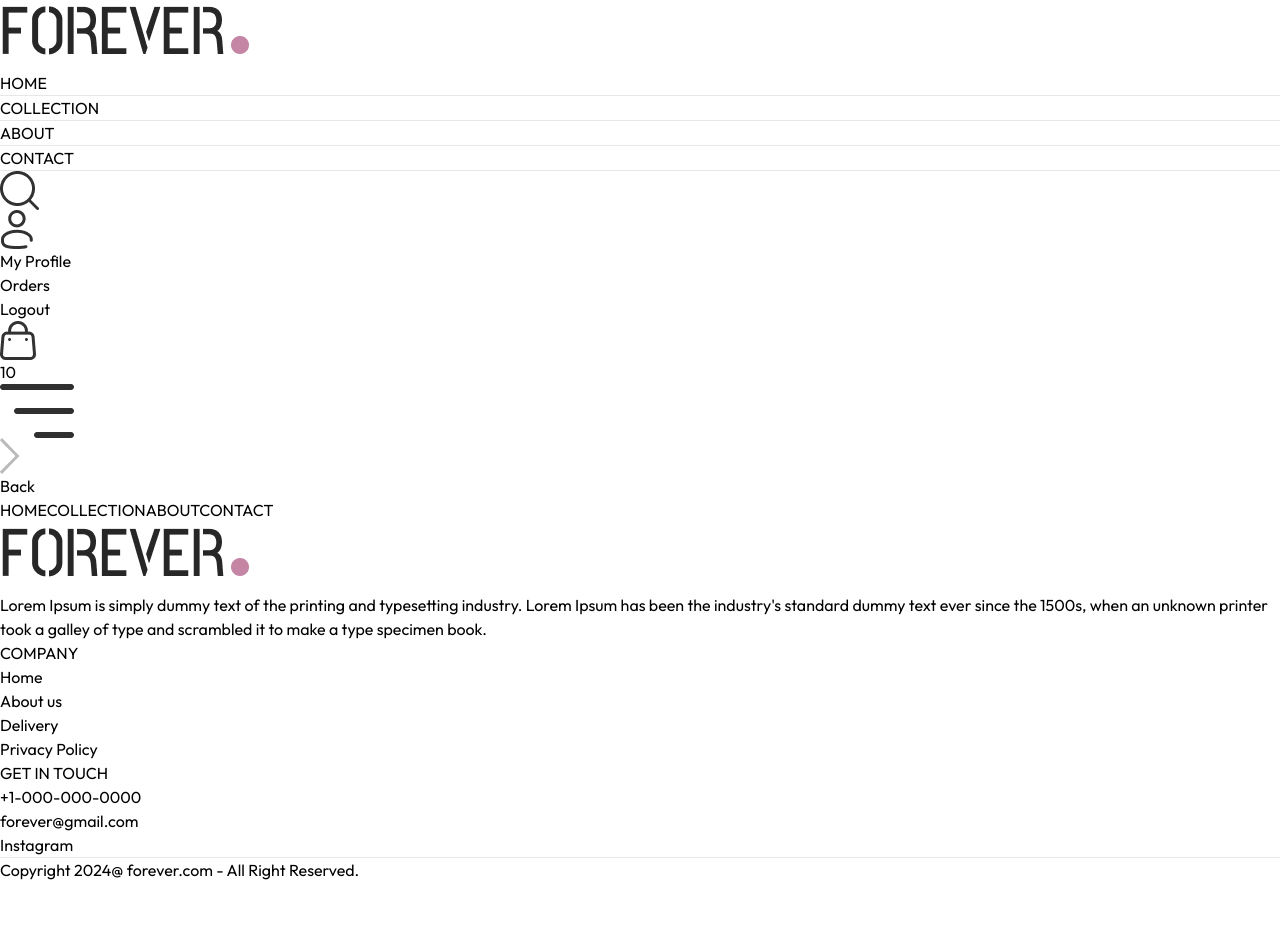
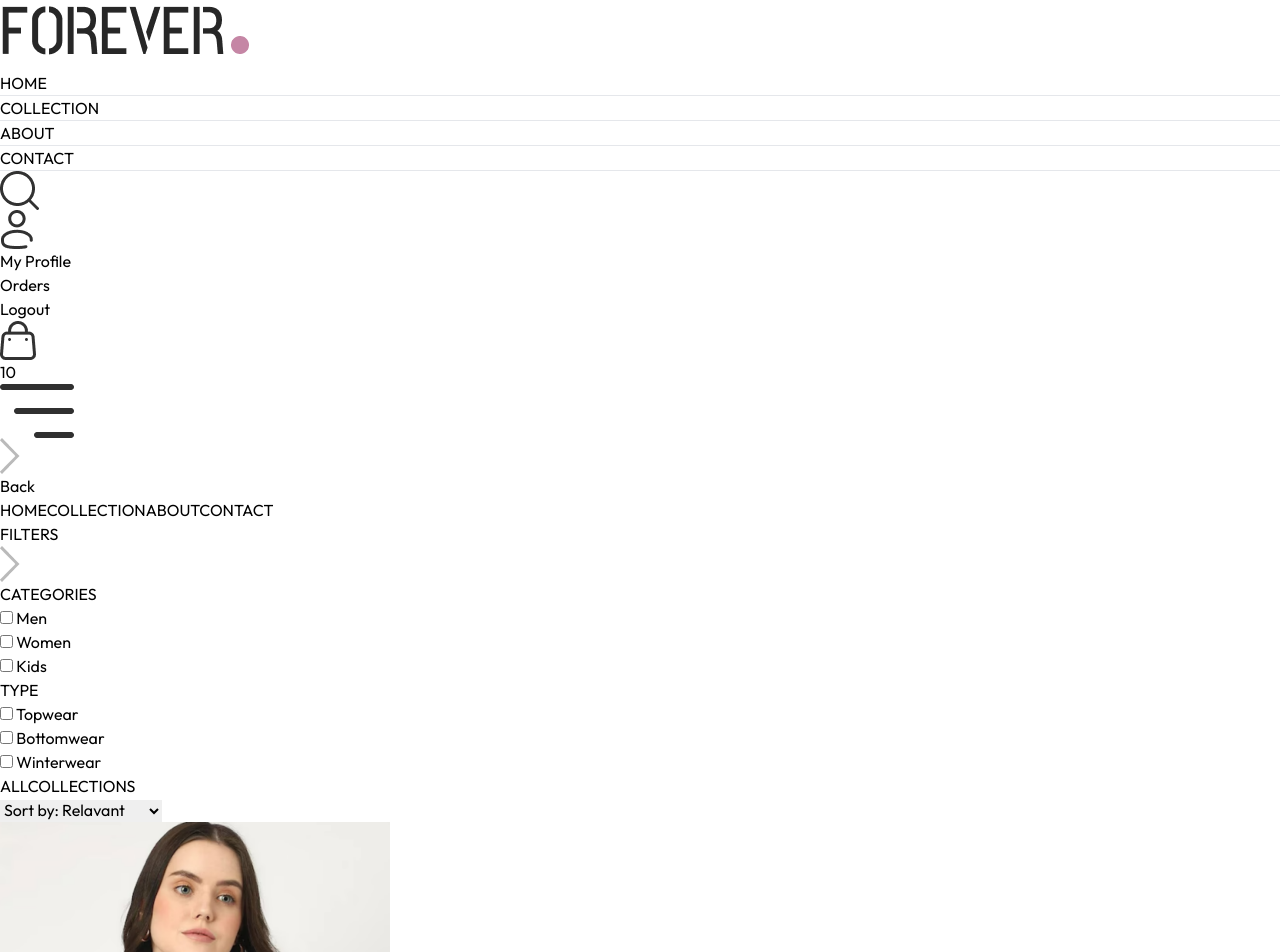
Before and after one commit to Harshvardhan-91/Ecommerce-Website, a React (Vite) app in the folder frontend/: page /collection in a window 1280 px wide. Shown: the top 952 px of the page. Before the commit the page ends 882 px from the top, so only its background shows below. Built offline with nearby package versions, Linux system fonts and the light colour scheme.

Commit message:
Completed Collection Page

```diff
--- a/frontend/src/App.jsx
+++ b/frontend/src/App.jsx
@@ -11,11 +11,13 @@
 import Orders from './pages/Orders'
 import Navbar from './components/Navbar'
 import Footer from './components/Footer'
+import SearchBar from './components/SearchBar'
 
 const App = () => {
   return (
     <div className='px-4 sm:px-[5-vw] md:px-[7vw] lg:px-[9vw]'>
       <Navbar/>
+      <SearchBar/>
       <Routes>
         <Route path='/' element ={<Home/>}/>
         <Route path = '/collection' element = {<Collection />} />
--- a/frontend/src/components/Navbar.jsx
+++ b/frontend/src/components/Navbar.jsx
@@ -1,9 +1,11 @@
-import React, { useState } from 'react'
+import React, { useContext, useState } from 'react'
 import {assets} from '../assets/assets'
 import { Link, NavLink } from 'react-router-dom'
+import { ShopContext } from '../context/ShopContext';
 
 const Navbar = () => {
     const [visible,setVisible] = useState(false);
+    const {setShowSearch} = useContext(ShopContext);
   return (
     <div className='flex items-center justify-between py-5 font-medium'>
         <Link to={'/'}><img src={assets.logo} className='w-36' alt="" /></Link>
@@ -27,7 +29,7 @@
         </ul>
 
         <div className='flex items-center gap-6'>
-            <img src={assets.search_icon} className='w-5 cursor-pointer' alt="" />
+            <img onClick={()=>setShowSearch(true)} src={assets.search_icon} className='w-5 cursor-pointer' alt="" />
             <div className='group relative'>
                 <img src={assets.profile_icon} className='w-5 cursor-pointer' alt="" />
                 <div className='group-hover:block hidden absolute dropdown-menu right-0 pt-4'>
--- /dev/null
+++ b/frontend/src/components/SearchBar.jsx
@@ -0,0 +1,32 @@
+import React, { useContext, useEffect, useState } from 'react'
+import { ShopContext } from '../context/ShopContext';
+import { assets } from '../assets/assets';
+import { useLocation } from 'react-router-dom';
+
+const SearchBar = () => {
+    const {search,setSearch,showSearch,setShowSearch} = useContext(ShopContext);
+    const [visible,setVisible] = useState(false);
+    const location = useLocation();
+
+    useEffect(()=>{
+        if(location.pathname.includes('collection')){
+            setVisible(true);
+        }
+        else{
+            setVisible(false);
+        }
+    },[location])
+  return showSearch && visible?(
+    <div className='border-t border-b bg-gray-50 text-center'>
+        <div className='inline-flex items-center justify-center border border-gray-400 px-5 py-2 my-5 mx-3 rounded-full w-3/4 sm:w-1/2'>
+            <input type="text" placeholder='Search' value={search} onChange={(e)=>setSearch(e.target.value)} className='flex-1 bg-inherit text-sm outline-none' />
+            <img className='w-4' src={assets.search_icon} alt="" />
+        </div>
+        <img onClick={() => setShowSearch(false)} className='inline w-3 cursor-pointer' src={assets.cross_icon} alt="" />
+
+
+    </div>
+  ) : null
+}
+
+export default SearchBar
--- a/frontend/src/context/ShopContext.jsx
+++ b/frontend/src/context/ShopContext.jsx
@@ -1,4 +1,4 @@
-import { createContext } from "react";
+import { createContext, useState } from "react";
 import {products} from "../assets/assets";
 
 export const ShopContext = createContext();
@@ -6,10 +6,13 @@
 const ShopContextProvider = (props) =>{
     const currency = "$";
     const delivery_fee = 10;
+    const [search,setSearch] = useState('');
+    const [showSearch,setShowSearch] = useState(false);
 
 
     const value = {
-        products , currency, delivery_fee
+        products , currency, delivery_fee,
+        search , setSearch, showSearch, setShowSearch
     }
 
     return (
--- a/frontend/src/pages/Collection.jsx
+++ b/frontend/src/pages/Collection.jsx
@@ -1,11 +1,131 @@
-import React from 'react'
+import React, { useContext, useEffect, useState } from 'react'
+import { ShopContext } from '../context/ShopContext'
+import { assets } from '../assets/assets';
+import Title from '../components/Title';
+import ProductItem from '../components/ProductItem';
 
 const Collection = () => {
+  const {products,search,showSearch} = useContext(ShopContext);
+  const [showFilter,setShowFilter] = useState(false);
+  const [filterProducts , setFilterProducts] = useState([]);
+  const [category,setCategory] = useState([]);
+  const [subCategory,setSubcategory] = useState([]);
+  const [sortType,setSortType] = useState('relavent');
+
+  const toggleCategory = (e) =>{
+      if(category.includes(e.target.value)){
+        setCategory(prev=>prev.filter(item=>item!==e.target.value));
+      }
+      else{
+        setCategory(prev=> [...prev,e.target.value]);
+      }
+  }
+  const toggleSubcategory = (e) =>{
+    if(subCategory.includes(e.target.value)){
+      setSubcategory(prev=>prev.filter(item=>item!==e.target.value));
+    }
+    else{
+      setSubcategory(prev=> [...prev,e.target.value]);
+    }
+  }
+
+  const applyFilter = () => {
+    let productsCopy = products.slice();
+    if (showSearch && search){
+      productsCopy = productsCopy.filter(item=> item.name.toLowerCase().includes(search.toLowerCase()));
+    }
+    if(category.length>0){
+      productsCopy = productsCopy.filter(item=> category.includes(item.category));
+    }
+    if(subCategory.length>0){
+      productsCopy = productsCopy.filter(item=> subCategory.includes(item.subCategory));
+    }
+    setFilterProducts(productsCopy);
+  }
+
+  const sortProduct = () =>{
+    let fpCopy = filterProducts.slice();
+    switch(sortType){
+      case 'low-high':
+        setFilterProducts(fpCopy.sort((a,b)=> a.price - b.price));
+        break;
+      case 'high-low':
+        setFilterProducts(fpCopy.sort((a,b)=> b.price - a.price));
+        break;
+      default:
+        applyFilter();
+        break;
+    }
+  }
+
+  useEffect(() => {
+    applyFilter();
+  },[category,subCategory,search,showSearch])
+
+  useEffect(()=> {
+    sortProduct();
+  },[sortType])
+
   return (
-    <div>
-
+    <div className='flex flex-col sm:flex-row gap-1 sm:gap-10 pt-10 border-t'>
+      {/* FILTER OPTIONS*/}
+      <div className='min-w-60'>
+        <p onClick={()=>setShowFilter(!showFilter)} className='my-2 text-xl flex items-center cursor-pointer gap-2'>FILTERS
+          <img className={`h-3 sm:hidden ${showFilter? 'rotate-90': ''}`} src={assets.dropdown_icon} alt="" />
+        </p>
+        {/* CATEOGRY FILTER */}
+        <div className={`border border-gray-300 pl-5 py-6 mt-6 ${showFilter?'': 'hidden'} sm:block`}>
+          <p className='mb-3 text-sm font-medium'>CATEGORIES</p>
+          <div className='flex flex-col gap-2 text-sm font-light text-gray-700'>
+            <p className='flex gap-2'>
+              <input type='checkbox' value={'Men'} onChange={toggleCategory}  className='w-3'/> Men
+            </p>
+            <p className='flex gap-2'>
+              <input type='checkbox' value={'Women'} onChange={toggleCategory}  className='w-3'/> Women
+            </p>
+            <p className='flex gap-2'>
+              <input type='checkbox' value={'Kids'} onChange={toggleCategory}  className='w-3'/> Kids
+            </p>
+          </div>
+        </div>
+        {/* SUBCATEGORY FILTER */}
+        <div className={`border border-gray-300 pl-5 py-6 my-5 ${showFilter?'': 'hidden'} sm:block`}>
+          <p className='mb-3 text-sm font-medium'>TYPE</p>
+          <div className='flex flex-col gap-2 text-sm font-light text-gray-700'>
+            <p className='flex gap-2'>
+              <input type='checkbox' value={'Topwear'} onChange={toggleSubcategory}  className='w-3'/> Topwear
+            </p>
+            <p className='flex gap-2'>
+              <input type='checkbox' value={'Bottomwear'} onChange={toggleSubcategory}  className='w-3'/> Bottomwear
+            </p>
+            <p className='flex gap-2'>
+              <input type='checkbox' value={'Winterwear'} onChange={toggleSubcategory}  className='w-3'/> Winterwear
+            </p>
+          </div>
+        </div>
+      </div>
+      {/* RIGHT SIDE */}
+      <div className="flex-1">
+        <div className='flex justify-between text-base sm:text-2xl mb-4'>
+          <Title text1={`ALL`} text2={`COLLECTIONS`} />
+          {/* Product Sort */}
+          <select onChange={(e)=> setSortType(e.target.value)} className='border-2 border-gray-300 text-sm px-2'>
+            <option value="relavent">Sort by: Relavant</option>
+            <option value="low-high">Sort by: Low to High</option>
+            <option value="high-low">Sort by: High to Low</option>
+          </select>
+        </div>
+        {/* Map Products */}
+        <div className='grid grid-cols-2 md:grid-cols-4 lg:grid-cols-4 gap-4 gap-y-6'>
+          {
+            filterProducts.map((item,index)=>(
+              <ProductItem key={index} name={item.name} id={item._id} price = {item.price} image={item.image}/>
+            ))
+          }
+        </div>
+      </div>
     </div>
   )
-}
+  }
 
-export default Collection
+export default Collection;
```
